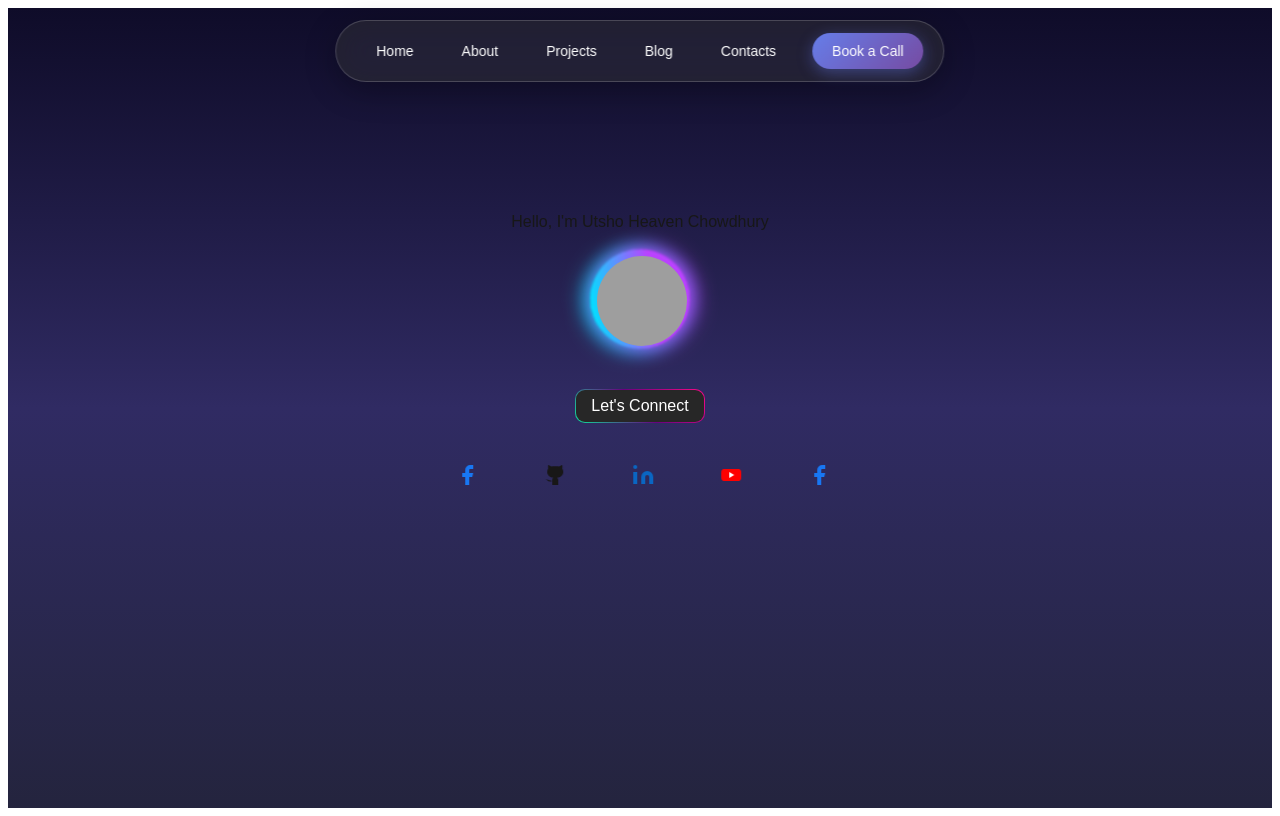
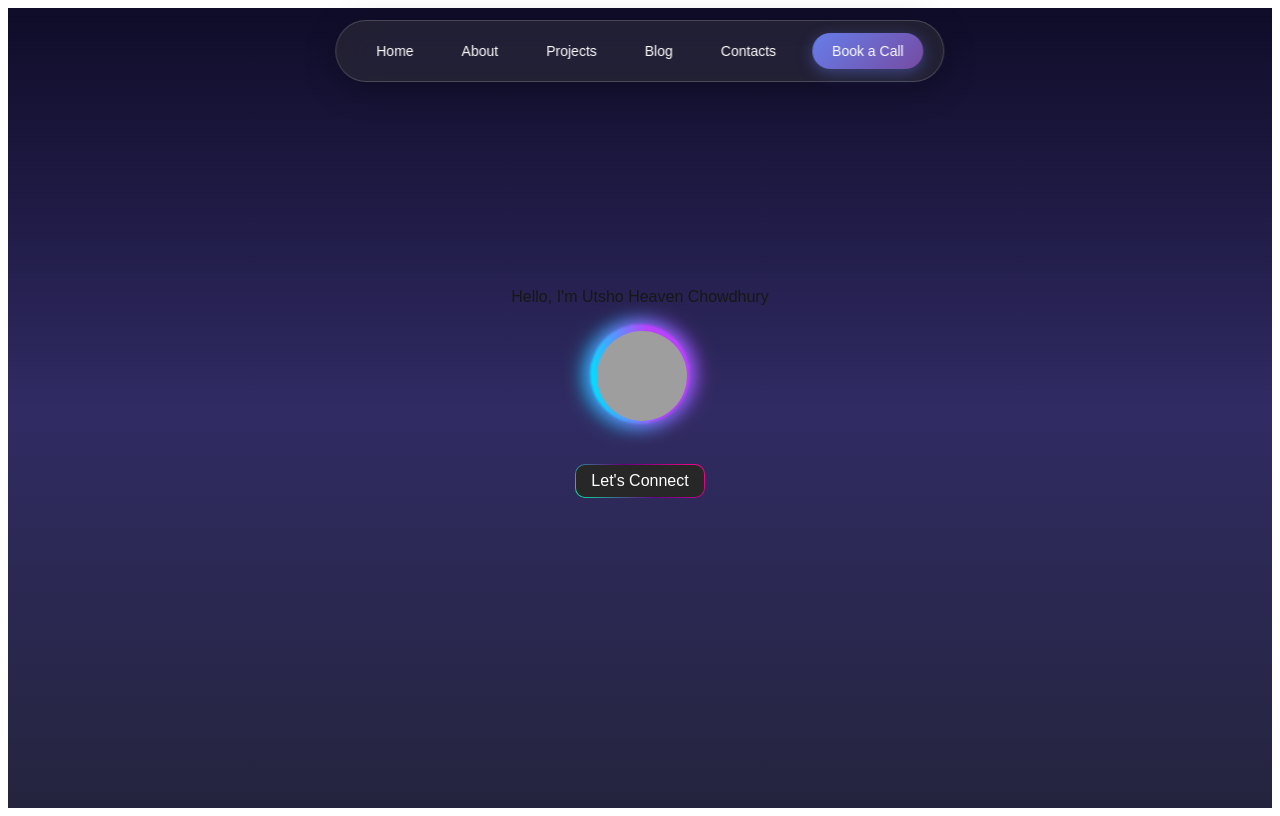
Before and after one commit to uzicodes/utsho-heaven-chowdhury, a Next.js app: page / in a window 1280 px wide. Built offline with nearby package versions, Linux system fonts and the light colour scheme; grey boxes are pictures that could not be loaded.

Commit message:
deleted the logo slider for now

```diff
--- a/src/app/SlidingLogoMarqueeDemo.tsx
+++ /dev/null
@@ -1,114 +0,0 @@
-import React from "react";
-import {
-  Github,
-  Linkedin,
-  Youtube,
-  Facebook
-} from "lucide-react";
-
-// Mock SlidingLogoMarqueeItem interface
-interface SlidingLogoMarqueeItem {
-  id: string;
-  content: React.ReactNode;
-}
-
-// Mock SlidingLogoMarquee component since we don't have access to lightswind
-const SlidingLogoMarquee = ({
-  items,
-  height = "110px",
-  speed = 20,
-  enableBlur = true,
-  blurIntensity = 1.5,
-  gap = "1.5rem",
-  className = ""
-}: {
-  items: SlidingLogoMarqueeItem[];
-  height?: string;
-  speed?: number;
-  enableBlur?: boolean;
-  blurIntensity?: number;
-  gap?: string;
-  className?: string;
-}) => {
-  const animationDuration = `${100 / speed}s`;
-
-  return (
-    <div
-      className={`overflow-hidden ${className}`}
-      style={{ height }}
-    >
-      <div
-        className="flex animate-marquee"
-        style={{
-          gap,
-          animationDuration
-        }}
-      >
-        {/* Duplicate items for seamless loop */}
-        {[...items, ...items, ...items].map((item, index) => (
-          <div
-            key={`${item.id}-${index}`}
-            className={`flex-shrink-0 flex items-center justify-center text-4xl transition-all duration-300 hover:scale-110 ${
-              enableBlur ? 'filter blur-[0.5px] hover:blur-none' : ''
-            }`}
-            style={{
-              minWidth: '80px',
-              filter: enableBlur ? `blur(${blurIntensity * 0.5}px)` : 'none'
-            }}
-          >
-            {item.content}
-          </div>
-        ))}
-      </div>
-    </div>
-  );
-};
-
-const SlidingLogoMarqueeDemo = () => {
-  // Sample logo data with improved icons
-  const sampleLogos: SlidingLogoMarqueeItem[] = [
-    {
-      id: "1",
-      content: <Facebook style={{ color: '#1877F3' }} fill="#1877F3" stroke="none" />
-    },
-    {
-      id: "2",
-      content: <Github style={{ color: '#181717' }} fill="#181717" stroke="none" />
-    },
-    {
-      id: "3",
-      content: <Linkedin style={{ color: '#0A66C2' }} fill="#0A66C2" stroke="none" />
-    },
-    {
-      id: "4",
-      content: (
-        <svg width="24" height="24" viewBox="0 0 24 24" fill="none" xmlns="http://www.w3.org/2000/svg">
-          <path d="M21.8 8.001a2.75 2.75 0 0 0-1.93-1.94C18.2 6 12 6 12 6s-6.2 0-7.87.06A2.75 2.75 0 0 0 2.2 8.001 28.6 28.6 0 0 0 2 12a28.6 28.6 0 0 0 .2 3.999 2.75 2.75 0 0 0 1.93 1.94C5.8 18 12 18 12 18s6.2 0 7.87-.06a2.75 2.75 0 0 0 1.93-1.94A28.6 28.6 0 0 0 22 12a28.6 28.6 0 0 0-.2-3.999z" fill="#FF0000"/>
-          <polygon points="10 15 15 12 10 9 10 15" fill="#fff" />
-        </svg>
-      )
-    }
-  ];
-
-  return (
-    <div className="relative w-full flex justify-center mt-4">
-      {/* Centered and shortened marquee container */}
-      <div className="relative" style={{ maxWidth: '400px', width: '100%' }}>
-        <SlidingLogoMarquee
-          items={sampleLogos}
-          height="110px"
-          speed={20}
-          enableBlur={false}
-          blurIntensity={1.5}
-          gap="0.5rem"
-          className="mx-auto w-full"
-        />
-        {/* Gradient overlays for fade effect */}
-        <div className="absolute top-0 left-0 w-16 h-full bg-gradient-to-r from-gray-50 to-transparent dark:from-gray-900 pointer-events-none" />
-        <div className="absolute top-0 right-0 w-16 h-full bg-gradient-to-l from-gray-50 to-transparent dark:from-gray-900 pointer-events-none" />
-      </div>
-    </div>
-  );
-};
-
-export default SlidingLogoMarqueeDemo;
--- a/src/app/page.tsx
+++ b/src/app/page.tsx
@@ -2,7 +2,6 @@
 
 import Image from "next/image";
 import Navbar from "./Navbar";
-import SlidingLogoMarqueeDemo from "./SlidingLogoMarqueeDemo";
 
 export default function Home() {
   return (
@@ -49,10 +48,7 @@ export default function Home() {
         <div className="flex flex-col md:flex-row items-center justify-center gap-4 mb-2">
           <a href="#connect" className="button"><span>Let&apos;s Connect</span></a>
         </div>
-        {/* Sliding Logo Marquee under the button */}
-        <div style={{ marginTop: '2.5rem' }}>
-          <SlidingLogoMarqueeDemo />
-        </div>
+
       </main>
       {/* Subtle Glow at Bottom */}
       <div className="absolute bottom-0 left-1/2 -translate-x-1/2 w-[90vw] h-40 bg-gradient-to-t from-purple-900/60 to-transparent rounded-t-full blur-2xl opacity-60 pointer-events-none" />
```
